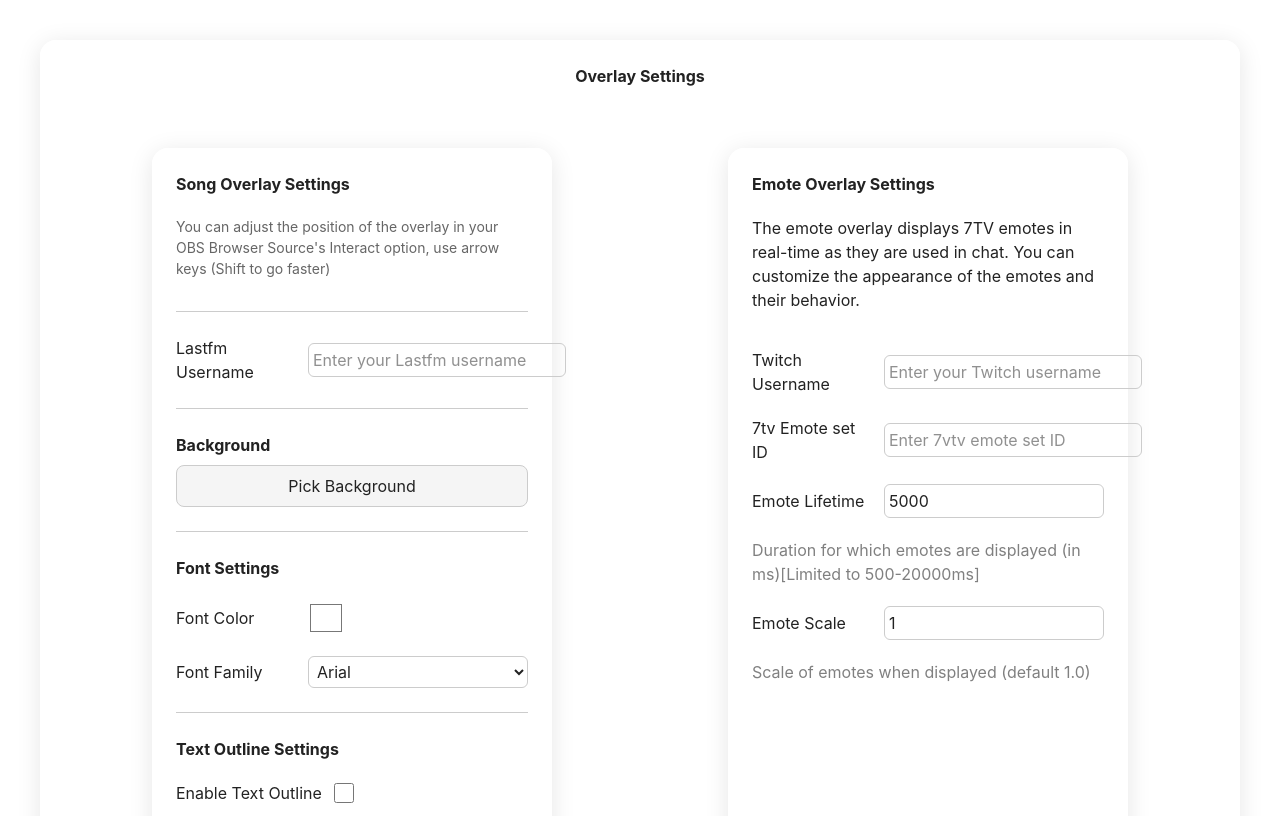
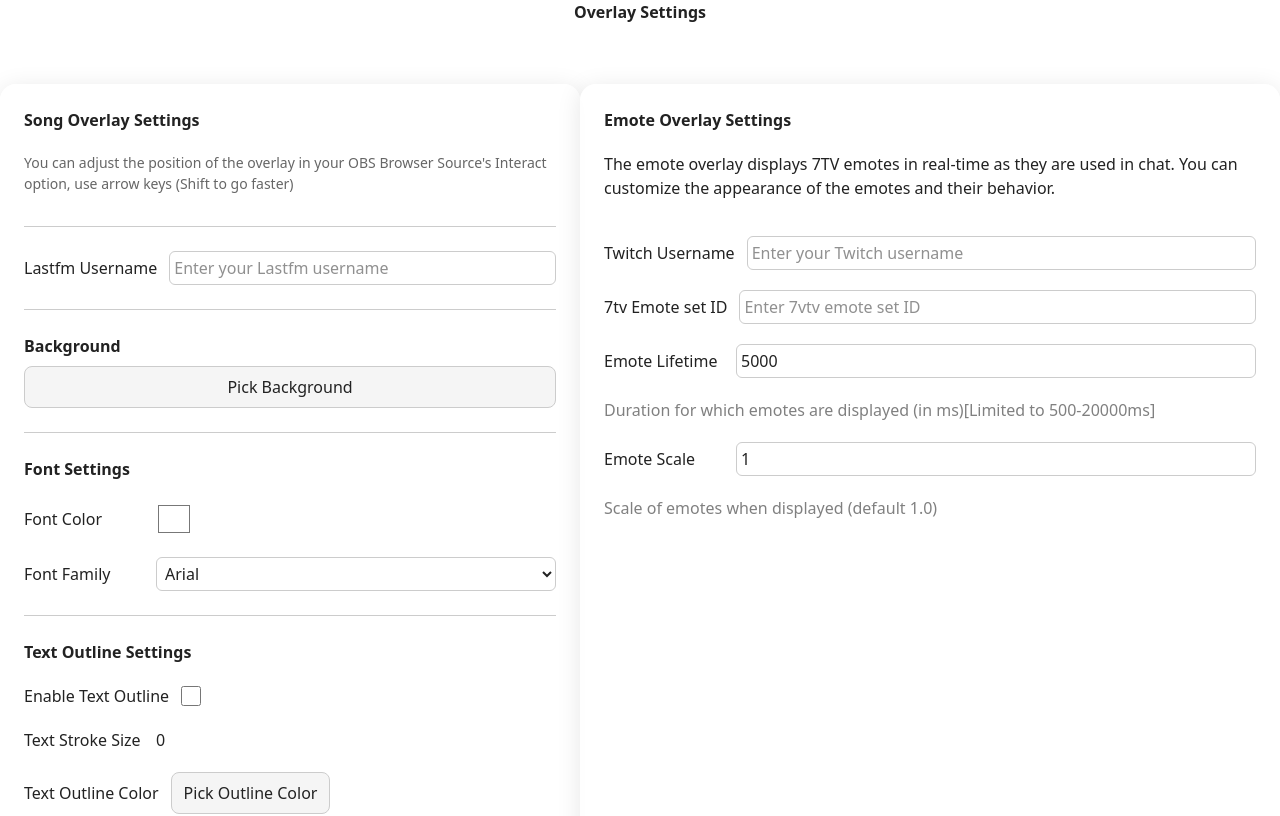
Before and after one commit to Fezalion/FezOverlay, a React (Vite) app: page / in a window 1280 px wide. Shown: the top 816 px of the page. Built offline with nearby package versions, Linux system fonts and the light colour scheme; no server answers.

Commit message:
feat: Settings page revamp

```diff
--- a/src/components/Settings.jsx
+++ b/src/components/Settings.jsx
@@ -188,37 +188,11 @@ export function Settings() {
   }
 
   return (
-    <div
-      style={{
-        maxWidth: 1200,
-        margin: '40px auto',
-        padding: 24,
-        background: 'rgba(255,255,255,0.95)',
-        borderRadius: 16,
-        boxShadow: '0 4px 24px rgba(0,0,0,0.10)',
-        fontFamily: 'Inter, Arial, sans-serif',
-        color: '#222',
-        display: 'flex',
-        flexDirection: 'column',
-        gap: 20
-      }}
-    >
+    <div className='settingsMainContainer'>
       <h1 style={{ textAlign: 'center'}}>Overlay Settings</h1>
 
       <div style={{ display: 'flex', flexDirection: 'row' }}>
-        <div className="settings-container" style={{
-          maxWidth: 400,
-          margin: '40px auto',
-          padding: 24,
-          background: 'rgba(255,255,255,0.95)',
-          borderRadius: 16,
-          boxShadow: '0 4px 24px rgba(0,0,0,0.10)',
-          fontFamily: 'Inter, Arial, sans-serif',
-          color: '#222',
-          display: 'flex',
-          flexDirection: 'column',
-          gap: 20
-        }}>
+        <div className="settingsContainer">
           <h1>Song Overlay Settings</h1>
           <p className='explanation'>
         You can adjust the position of the overlay in your OBS Browser Source's Interact option, use arrow keys (Shift to go faster)</p>
@@ -226,7 +200,7 @@ export function Settings() {
           {/* Divider */}
           <hr className='divider' />
           {/* Last.fm Username input */}
-          <label style={{display: 'flex', alignItems: 'center', gap: 12}}>
+          <label className='labelH'>
             <span style={{minWidth: 120}}>Lastfm Username</span>
             <input
               type="text"
@@ -240,7 +214,7 @@ export function Settings() {
           <hr className='divider' />
 
           {/* Background Gradient Picker Button */}
-          <label style={{ display: 'flex', flexDirection: 'column', gap: 8 }}>
+          <label className='labelV'>
             <h2>Background</h2>
 
             <button
@@ -253,39 +227,34 @@ export function Settings() {
             {showPicker && (
             <>
               {/* Fullscreen overlay for click outside */}
-              <div
-                style={{
-                  position: 'fixed',
-                  top: 0,
-                  left: 0,
-                  width: '100vw',
-                  height: '100vh',
-                  backgroundColor: 'rgba(0, 0, 0, 0.95)',
-                  zIndex: 998,
-                }}
-              ></div> {/* Use explicit closing tag */}
+              <div className='fullscreenBackground'></div>
 
               {/* Actual color picker popup */}
               <div
                 ref={pickerRef}
                 className="gradient-picker-popup"
-                style={{
-                  position: 'fixed',    // changed from absolute to fixed
-                  zIndex: 999,
-                  top: '50%',           // you can adjust exact position as needed
-                  left: '55%',
-                  transform: 'translate(-50%, -50%)',
-                  background: '#fff',
-                  padding: 12,
-                  borderRadius: 12,
-                  boxShadow: '0 4px 12px rgba(0,0,0,0.2)',
-                }}
               >
                 <ColorPicker
                   ref={pickerRef}
                   value={color}
                   onChange={handleBgColorChange}
+                  disableDarkMode={true}
                 />
+                <div style={{
+                  marginTop: 20,
+                  padding: `${padding}px`,
+                  fontFamily: fontFamily,
+                  color: `rgb(${hexToRgb(fontColor)})`,
+                  background: color,
+                  zIndex:999,
+                  textAlign: 'right',
+                  textShadow: getStrokeTextShadow(textStrokeSize, textStrokeColor)
+                }}>
+                {/* Simulate a track to display in the preview */}
+                <span>
+                  Example Artist - Example Track
+                </span>
+              </div>
               </div>
             </>
           )}
@@ -294,13 +263,14 @@ export function Settings() {
       {/* Divider */}
       <hr className='divider' />
 
+
       <h2>Font Settings</h2>
-      <label style={{display: 'flex', alignItems: 'center', gap: 12}}>
+      <label className='labelH'>
         <span style={{minWidth: 120}}>Font Color</span>
         <input type="color" value={fontColor} onChange={handleFontColor} style={{width: 36, height: 36, border: 'none', background: 'none'}} />
       </label>
 
-      <label style={{display: 'flex', alignItems: 'center', gap: 12}}>
+      <label className='labelH'>
         <span style={{minWidth: 120}}>Font Family</span>
         <select value={fontFamily} onChange={handleFontFamily} style={{flex: 1, padding: 4, borderRadius: 6, border: '1px solid #ccc'}}>
           <option value="Arial, sans-serif">Arial</option>
@@ -313,8 +283,9 @@ export function Settings() {
 
       {/* Divider */}
       <hr className='divider' />
+
       <h2>Text Outline Settings</h2>
-      <label style={{display: 'flex', alignItems: 'center', gap: 12}}>
+      <label className='labelH'>
         <span style={{minWidth: 120}}>Enable Text Outline</span>
         <input
           type="checkbox"
@@ -324,7 +295,7 @@ export function Settings() {
         />
       </label>
 
-      <label style={{display: 'flex', alignItems: 'center', gap: 12}}>
+      <label className='labelH'>
         <span style={{minWidth: 120}}>Text Stroke Size</span>
         <input
           type="number"
@@ -335,7 +306,7 @@ export function Settings() {
         />
       </label>
 
-      <label style={{display: 'flex', alignItems: 'center', gap: 12}}>
+      <label className='labelH'>
         <span style={{minWidth: 120}}>Text Outline Color</span>
         <button
           type="button"
@@ -346,31 +317,10 @@ export function Settings() {
 
         {showOutlinePicker && (
           <>
-            <div
-              style={{
-                position: 'fixed',
-                top: 0,
-                left: 0,
-                width: '100vw',
-                height: '100vh',
-                backgroundColor: 'rgba(0, 0, 0, 0.95)',
-                zIndex: 998,
-              }}
-            ></div>
+            <div className='fullscreenBackground'></div>
             <div
               ref={OutlinepickerRef}
-              className="shadow-picker-popup"
-              style={{
-                position: 'fixed',
-                zIndex: 999,
-                top: '50%',
-                left: '55%',
-                transform: 'translate(-50%, -50%)',
-                background: '#fff',
-                padding: 12,
-                borderRadius: 12,
-                boxShadow: '0 4px 12px rgba(0,0,0,0.2)',
-              }}
+              className="gradient-picker-popup"
             >
               <ColorPicker
                 ref={OutlinepickerRef}
@@ -379,8 +329,24 @@ export function Settings() {
                 hideColorTypeBtns={true}
                 hideGradientTypeBtns={true}
                 hideControls={true}
-                disableLightMode={true}
+                disableDarkMode={true}
               />
+
+              <div style={{
+                marginTop: 20,
+                padding: `${padding}px`,
+                fontFamily: fontFamily,
+                color: `rgb(${hexToRgb(fontColor)})`,
+                background: color,
+                zIndex:999,
+                textAlign: 'right',
+                textShadow: getStrokeTextShadow(textStrokeSize, textStrokeColor)
+              }}>
+                {/* Simulate a track to display in the preview */}
+                <span>
+                  Example Artist - Example Track
+                </span>
+              </div>
             </div>
           </>
         )}
@@ -390,7 +356,7 @@ export function Settings() {
       <hr className='divider' />
 
       <h2>Layout Settings</h2>
-      <label style={{display: 'flex', alignItems: 'center', gap: 12}}>
+      <label className='labelH'>
         <span style={{minWidth: 120}}>Scale Size</span>
         <input
           type="number"
@@ -403,12 +369,12 @@ export function Settings() {
           placeholder="Enter player size scale (default 1.0)"
           ></input>
       </label>
-      <label style={{display: 'flex', alignItems: 'center', gap: 12}}>
+      <label className='labelH'>
         <span style={{minWidth: 120}}>Padding</span>
         <input type="number" min="0" max="50" value={padding} onChange={handlePadding} style={{width: 60}} /> px
       </label>
 
-      <label style={{display: 'flex', alignItems: 'center', gap: 12}}>
+      <label className='labelH'>
         <span style={{minWidth: 120}}>Max Width</span>
         <input
           type="number"
@@ -423,44 +389,14 @@ export function Settings() {
 
       {/* Divider */}
       <hr className='divider' />
-
-      {/* NowPlaying Preview */}
-      <h2 style={{margin: 0, marginBottom: 8}}>Preview</h2>
-      <div style={{
-        marginTop: 20,
-        padding: `${padding}px`,
-        fontFamily: fontFamily,
-        color: `rgb(${hexToRgb(fontColor)})`,
-        background: color,
-        zIndex:999,
-        textAlign: 'right',
-        textShadow: getStrokeTextShadow(textStrokeSize, textStrokeColor)
-      }}>
-        {/* Simulate a track to display in the preview */}
-        <span>
-          Example Artist - Example Track
-        </span>
-      </div>
     </div>
 
-    <div className="settings-container" style={{
-      maxWidth: 400,
-      margin: '40px auto',
-      padding: 24,
-      background: 'rgba(255,255,255,0.95)',
-      borderRadius: 16,
-      boxShadow: '0 4px 24px rgba(0,0,0,0.10)',
-      fontFamily: 'Inter, Arial, sans-serif',
-      color: '#222',
-      display: 'flex',
-      flexDirection: 'column',
-      gap: 20
-    }}>
+    <div className='settingsContainer'>
       <h1>Emote Overlay Settings</h1>
       <p style={{marginBottom: 16, fontSize: 16, lineHeight: 1.5}}>
         The emote overlay displays 7TV emotes in real-time as they are used in chat.
         You can customize the appearance of the emotes and their behavior.</p>
-      <label style={{display: 'flex', alignItems: 'center', gap: 12}}>
+      <label className='labelH'>
         <span style={{minWidth: 120}}>Twitch Username</span>
         <input
           type="text"
@@ -471,7 +407,7 @@ export function Settings() {
           </input>
       </label>
 
-      <label style={{display: 'flex', alignItems: 'center', gap: 12}}>
+      <label className='labelH'>
         <span style={{minWidth: 120}}>7tv Emote set ID</span>
         <input
           type="text"
@@ -482,7 +418,7 @@ export function Settings() {
           </input>
       </label>
 
-      <label style={{display: 'flex', alignItems: 'center', gap: 12}}>
+      <label className='labelH'>
         <span style={{minWidth: 120}}>Emote Lifetime</span>
         <input
           type="number"
@@ -497,7 +433,7 @@ export function Settings() {
       <span style={{color: "grey"}}>Duration for which emotes are displayed (in ms)[Limited to 500-20000ms]</span>
 
 
-      <label style={{display: 'flex', alignItems: 'center', gap: 12}}>
+      <label className='labelH'>
         <span style={{minWidth: 120}}>Emote Scale</span>
         <input
           type="number"
--- a/src/index.css
+++ b/src/index.css
@@ -13,19 +13,6 @@
   --song-panel-text-stroke-color: rgba(0, 0, 0, 0);
   --overlay-x: 0px;
   --overlay-y: 0px;
-}
-
-button {
-  padding: 8px 12px;
-  border-radius: 8px;
-  border: 1px solid #ccc;
-  background: #f5f5f5;
-  cursor: pointer;
-}
-
-button:disabled {
-  color:#ddd;
-  background-color: #ccc;
 }
 
 h1 {
@@ -110,19 +97,74 @@ h2 {
 }
 
 
-.gradient-picker-popup {
-  border: 2px solid red !important;
-  background: white !important;
-  position: absolute !important;
-  z-index: 999 !important;
+/* Settings */
+
+.settingsMainContainer {
+  margin: 0px auto;
+  padding: 0;
+  background: rgba(255,255,255,0.95);
+  color: #222;
+  display: flex;
+  flex-direction: column;
+  gap:20px;
 }
 
-.debug-overlay {
-  background-color: rgba(255, 0, 0, 0.3) !important; /* Red translucent */
-  position: fixed !important;
-  top: 0 !important;
-  left: 0 !important;
-  width: 100vw !important;
-  height: 100vh !important;
-  z-index: 998 !important;
+.settingsContainer {
+  max-width: 700px;
+  margin: 40px auto;
+  padding: 24px;
+  background: rgba(255,255,255,0.95);
+  border: 1px solid none;
+  border-radius: 16px;
+  box-shadow: 0px 4px 24px rgba(0, 0, 0, 0.10);
+  box-sizing: border-box;
+  display: flex;
+  flex-direction: column;
+  gap:20px;
 }
+
+.settingsContainer button {
+  padding: 8px 12px;
+  border-radius: 8px;
+  border: 1px solid #ccc;
+  background: #f5f5f5;
+  cursor: pointer;
+}
+
+.settingsContainer button:disabled {
+  color:#ddd;
+  background-color: #ccc;
+}
+
+.labelH {
+  display: flex;
+  align-items: center;
+  gap:12px;
+}
+.labelV {
+  display: flex;
+  flex-direction: column;
+  gap:8px;
+}
+
+.fullscreenBackground {
+  position: fixed;
+  top: 0;
+  left: 0;
+  width: 100vw;
+  height: 100vh;
+  background-color: rgba(0,0,0, 0.95);
+  z-index: 998;
+}
+
+.gradient-picker-popup {
+  position: fixed;
+  z-index: 999;
+  top: 50%;
+  left: 50%;
+  transform: translate(-50%, -50%);
+  background: #fff;
+  padding: 12px;
+  border-radius: 12px;
+  box-shadow: 0px 4px 12px rgba(0, 0, 0, 0.2);
+}
```
